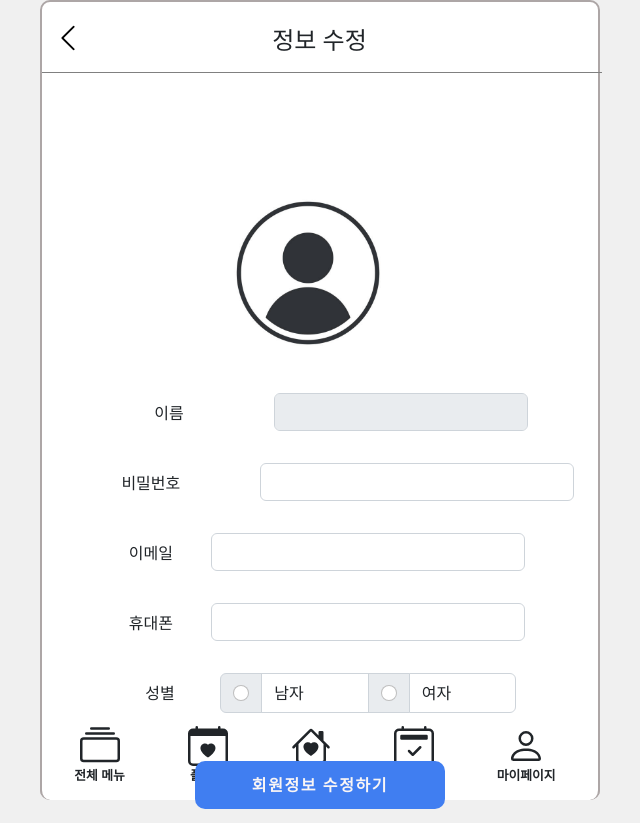
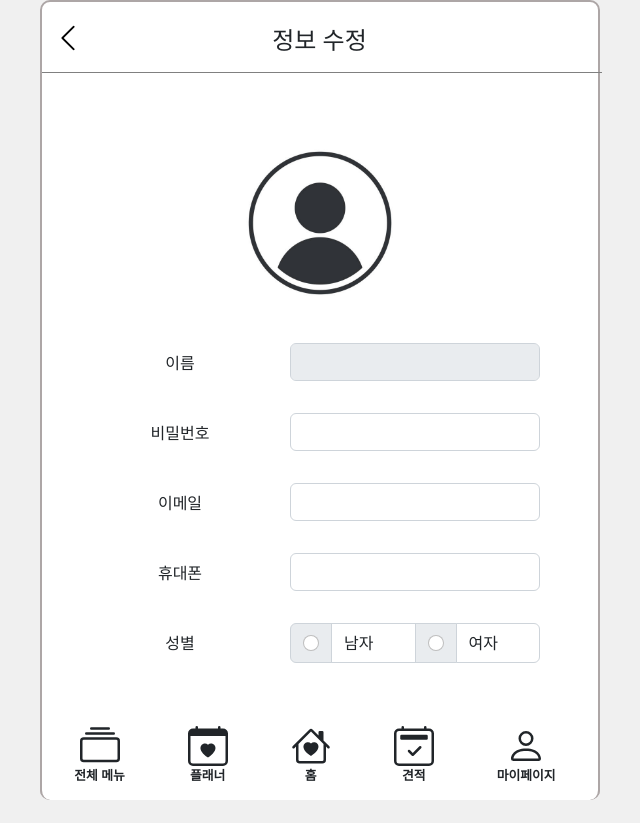
Before and after one commit to weddingYou-Project/frontend, a React (Create React App) app: page /mypage/1/userupdate in a window 1280 px wide. Shown: the whole page, without its empty margins (320-960 px from the left). After the commit the page ends 800 px from the top, so only its background shows below. Built offline with nearby package versions, Linux system fonts and the light colour scheme.

Commit message:
style : 모달창과 mypage 전체적인 style 수정

```diff
--- a/src/Css/NavigationBar.css
+++ b/src/Css/NavigationBar.css
@@ -5,6 +5,8 @@
     width:560px;
     padding:10px 15px 10px 5px;
     border-bottom: 1px solid grey;
+    z-Index: 100;
+    position:"fixed";
 }
 
 .navigationbar p{
--- a/src/Css/footer.css
+++ b/src/Css/footer.css
@@ -12,6 +12,7 @@
     border-right:2px solid rgb(173, 166, 166);
     margin-left:-1.7px;
     border-radius: 0 0 10px 10px;
+    z-index: 100;
 }
 
 .footer-border-remove{
@@ -27,7 +28,7 @@
     border-left: 2px solid rgb(173, 166, 166);
     border-right:2px solid rgb(173, 166, 166);
     margin-left:-1.7px;
-
+    z-index: 100;
 }
 
 .icon{
--- a/src/Css/userupdate.css
+++ b/src/Css/userupdate.css
@@ -1,8 +1,9 @@
 .userupdatecontainer{
-    margin-top:50px;
+
     display:flex;
     align-items: center;
     justify-content: center;
+    padding:0
 }
 
 .updatebtn{
--- a/src/Pages/UserUpdate.js
+++ b/src/Pages/UserUpdate.js
@@ -77,14 +77,6 @@ function UserUpdate() {
           setDefaultPhone(res.data.phoneNum);
           setGender(res.data.gender);
           setDefaultGender(res.data.gender);
-          // const selectedFile = e.target.files[0];
-          // setProfileImg(selectedFile);
-          // const fileReader = new FileReader();
-          // fileReader.onload = () => {
-          //   setPreviewUrl(fileReader.result);
-          //   console.log("filereader.result : ", fileReader.result);
-          // };
-          // fileReader.readAsDataURL(selectedFile);
         })
         .catch((e) => {
           console.log(e);
@@ -92,7 +84,6 @@ function UserUpdate() {
       axios
         .post("/user/getprofileImg", { email: email })
         .then((res) => {
-          console.log("res:" + res.data);
           const byteCharacters = atob(res.data);
           const byteNumbers = new Array(byteCharacters.length);
           for (let i = 0; i < byteCharacters.length; i++) {
@@ -638,22 +629,13 @@ function UserUpdate() {
         class="userupdatecontainer text-center"
         style={{ height: "700px", width: "100%", zIndex: 1 }}
       >
-        <form
-          class="col"
-          style={{ width: "560px", height: "600px", zIndex: 3 }}
-        >
-          <div
-            class="row justify-content-md-center mb-2"
-            style={{ display: "flex", justifyContent: "center", width: "100%" }}
-          >
+        <form style={{ width: "560px", height: "600px", zIndex: 3 }}>
           <div
             style={{
               display: "flex",
               alginItems: "center",
               justifyContent: "center",
               marginBottom: "20px",
-                width: "100%",
-                height: "100%",
             }}
           >
             <img
@@ -668,10 +650,18 @@ function UserUpdate() {
               data-bs-target="#profileUpdateModal"
             />
           </div>
-            <label for="name" class="form-label col col-md-4 mt-2 text-center">
+          <div
+            class="justify-content-md-center mb-2"
+            style={{ display: "flex", flexDirection: "row", width: "100%" }}
+          >
+            <label
+              for="name"
+              class="form-label mt-2 text-center"
+              style={{ marginRight: "10px", width: "200px" }}
+            >
               이름
             </label>
-            <div class="col col-md-6">
+            <div style={{ width: "250px", marginRight: "20px" }}>
               <input
                 type="text"
                 class="form-control "
@@ -689,14 +679,21 @@ function UserUpdate() {
               </div>
             </div>
           </div>
-          <div class="row justify-content-md-center mb-2">
+          <div
+            class="justify-content-md-center mb-2"
+            style={{ display: "flex", flexDirection: "row" }}
+          >
             <label
               for="password"
-              class="form-label col col-md-4 mt-2 text-center"
+              class="form-label mt-2 text-center"
+              style={{ marginRight: "10px", width: "200px" }}
             >
               비밀번호
             </label>
-            <div class="has-validation col col-md-7">
+            <div
+              class="has-validation "
+              style={{ width: "250px", marginRight: "20px" }}
+            >
               <input
                 type="text"
                 class="form-control "
@@ -716,11 +713,21 @@ function UserUpdate() {
               </div>
             </div>
           </div>
-          <div class="row justify-content-md-center mb-2">
-            <label for="email" class="form-label col col-md-2 mt-2">
+          <div
+            class="justify-content-md-center mb-2"
+            style={{ display: "flex", flexDirection: "row" }}
+          >
+            <label
+              for="email"
+              class="form-label mt-2"
+              style={{ marginRight: "10px", width: "200px" }}
+            >
               이메일
             </label>
-            <div class="has-validation col col-md-7">
+            <div
+              class="has-validation "
+              style={{ width: "250px", marginRight: "20px" }}
+            >
               <input
                 type="text"
                 class="form-control "
@@ -740,11 +747,21 @@ function UserUpdate() {
               </div>
             </div>
           </div>
-          <div class="row justify-content-md-center mb-2">
-            <label for="phone" class="form-label col col-md-2 mt-2">
+          <div
+            class="justify-content-md-center mb-2"
+            style={{ display: "flex", flexDirection: "row" }}
+          >
+            <label
+              for="phone"
+              class="form-label mt-2"
+              style={{ marginRight: "10px", width: "200px" }}
+            >
               휴대폰
             </label>
-            <div class="has-validation col col-md-7">
+            <div
+              class="has-validation"
+              style={{ width: "250px", marginRight: "20px" }}
+            >
               <input
                 type="text"
                 class="form-control "
@@ -764,8 +781,15 @@ function UserUpdate() {
               </div>
             </div>
           </div>
-          <div class="row justify-content-md-center mb-2">
-            <label htmlFor="gender" className="form-label col col-md-2 mt-2">
+          <div
+            class="justify-content-md-center mb-2"
+            style={{ display: "flex", flexDirection: "row" }}
+          >
+            <label
+              htmlFor="gender"
+              className="form-label  mt-2"
+              style={{ marginRight: "10px", width: "200px" }}
+            >
               성별
             </label>
             <div
@@ -774,6 +798,7 @@ function UserUpdate() {
               name="gender"
               onChange={onChange}
               value={gender}
+              style={{ width: "250px", marginRight: "20px" }}
             >
               <div class="input-group-text">
                 <input
@@ -824,11 +849,11 @@ function UserUpdate() {
             </div>
           </div>
           {userOrPlanner === "플래너" ? (
-            <div class="row justify-content-md-center mb-2 mt-4">
-              <label for="phone" class="form-label col col-md-2 mt-2">
+            <div class="justify-content-md-center mb-2 mt-4">
+              <label for="phone" class="form-label mt-2">
                 경력
               </label>
-              <div class="has-validation col col-md-7">
+              <div class="has-validation ">
                 <input
                   type="number"
                   class="form-control "
@@ -940,7 +965,7 @@ function UserUpdate() {
               <button
                 type="button"
                 class="btn btn-primary"
-                data-bs-toggle="modal"
+                data-bs-dismiss="modal"
                 onClick={updateProfile}
               >
                 변경하기
```
Lines whose indentation alone changed are shown as unchanged.
